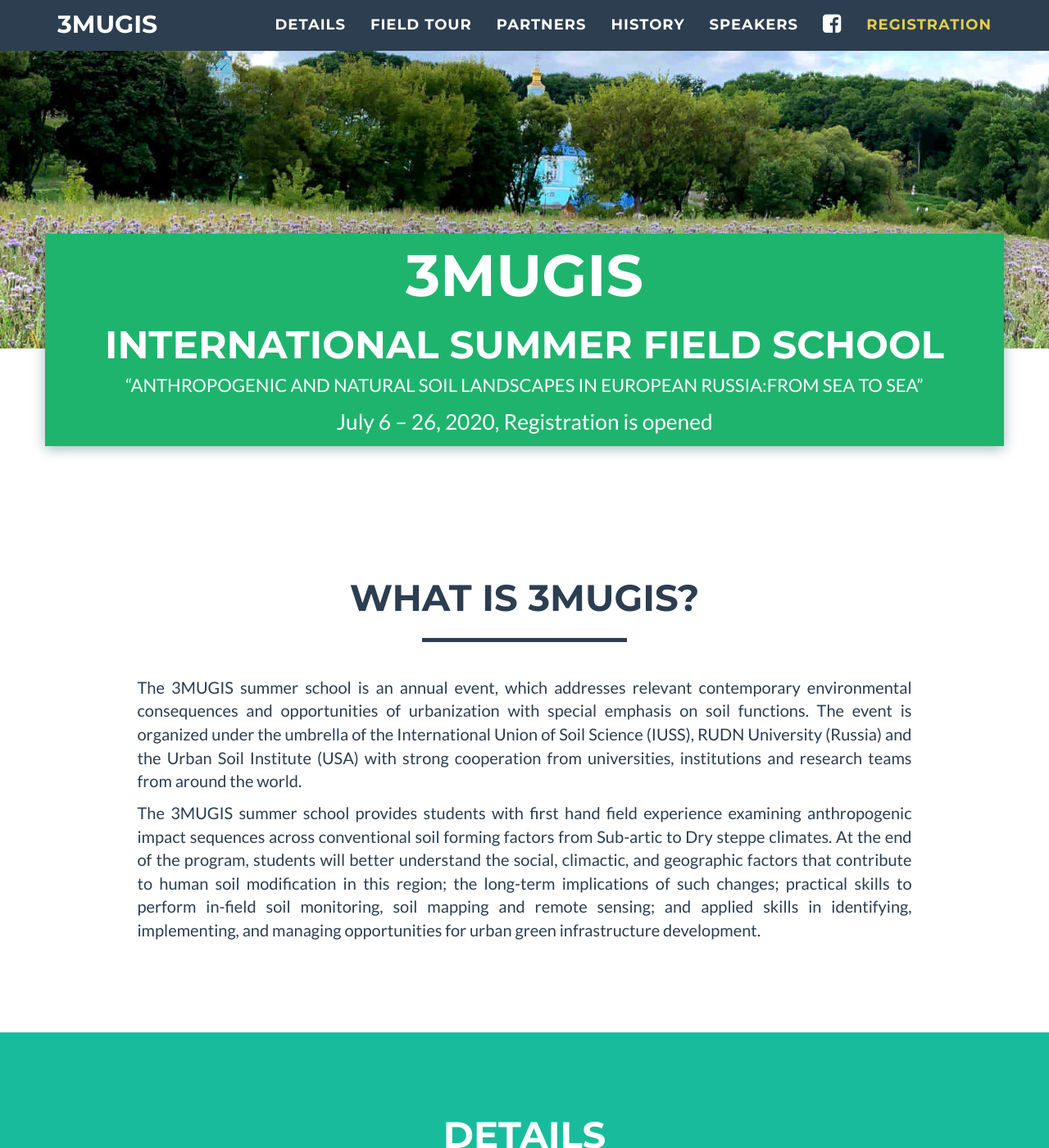
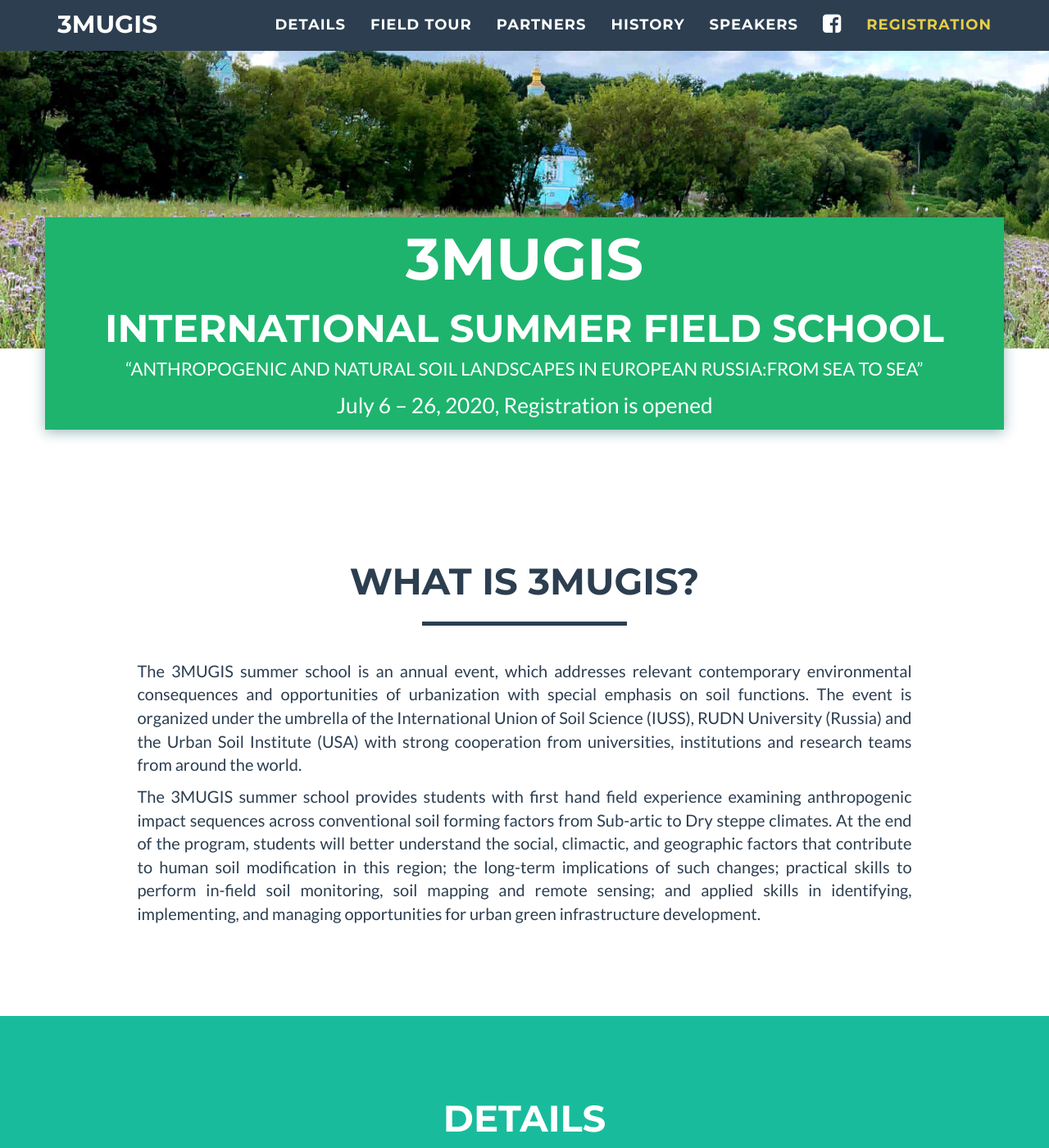
Before and after one commit to erasmus-rudn/erasmus-rudn.github.io, a Jekyll site: the page built from index.md, in a window 1280 px wide and 1400 px high, scrolled down 275 px. Shown: the whole window at 82% size. Built offline with Jekyll 4.4.1, drawn with Linux system fonts in a browser that asks for light colours.

Commit message:
Update style.css

```diff
--- a/_layouts/style.css
+++ b/_layouts/style.css
@@ -5,8 +5,11 @@
         to bottom,
         rgba(30,180,110, 1),
         rgba(30,180,110,1) );
-    margin-top: 440px;
+    margin-top: 420px;
     box-shadow: rgba(30,100,110,0.45) 0px 3px 15px;
+}
+header.intro-back container {
+    width:100%
 }
 header {
         background:none !important
```
